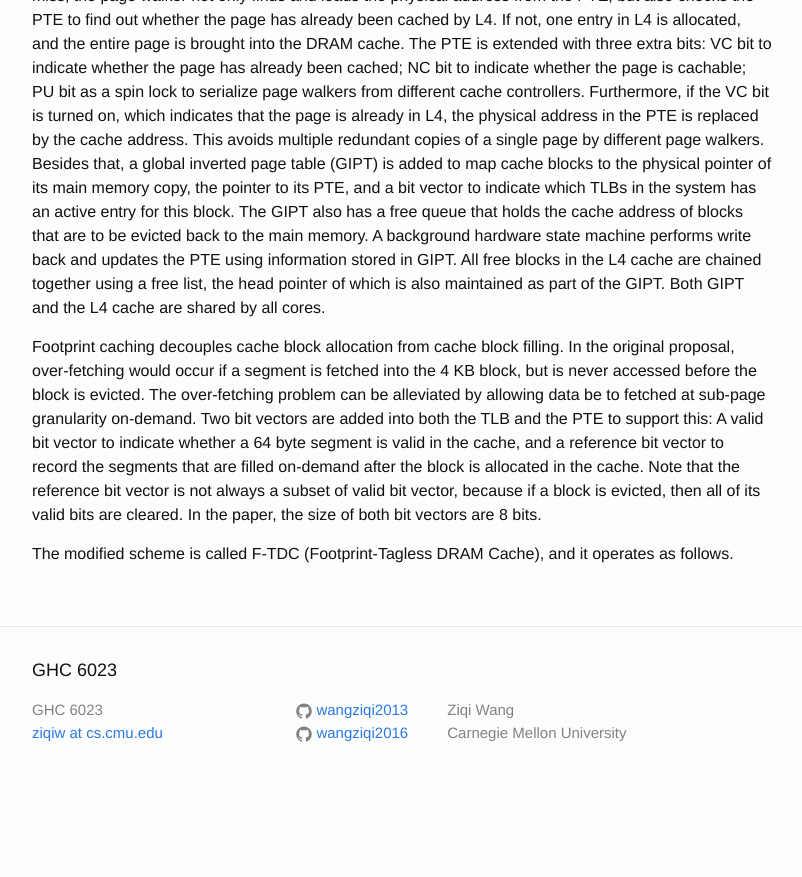
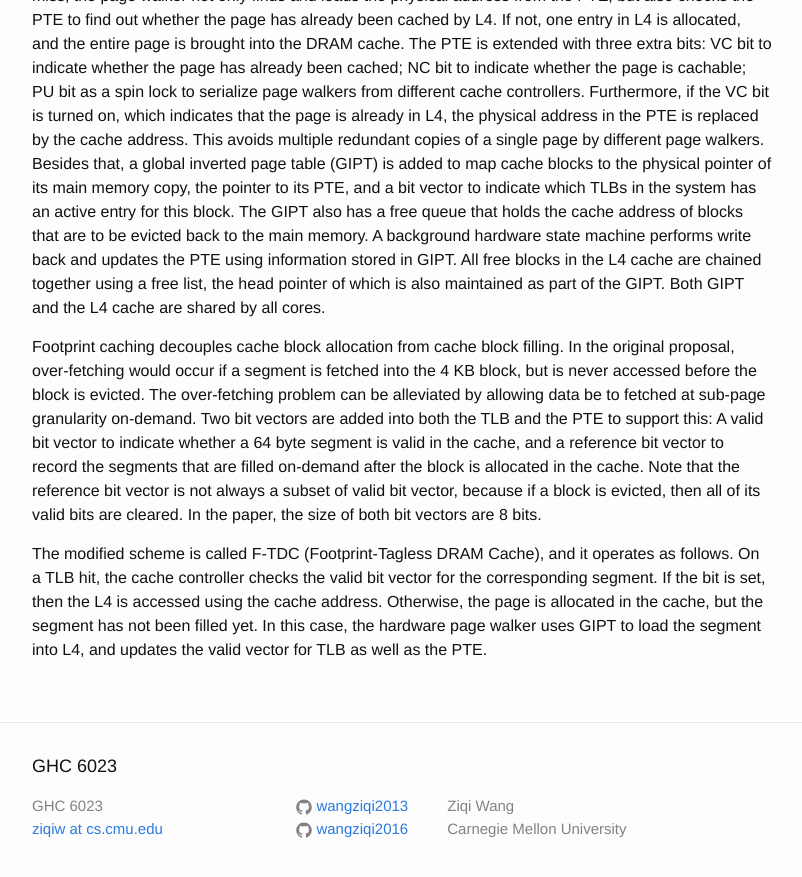
Before and after one commit to wangziqi2013/wangziqi2013.github.io, a Jekyll site: the page built from _posts/2018-06-16-Footprint-Caching.markdown, in a window 1280 px wide and 900 px high, scrolled down 1051 px. Shown: the top 877 px of the window, without its empty margins (238-1040 px from the left). Built offline with Jekyll 4.4.1, drawn with Linux system fonts in a browser that asks for light colours; before the commit the page ends 1855 px from its top, so only the background shows below that.

Commit message:
Working on operations

```diff
--- a/_posts/2018-06-16-Footprint-Caching.markdown
+++ b/_posts/2018-06-16-Footprint-Caching.markdown
@@ -57,4 +57,7 @@ is valid in the cache, and a reference bit vector to record the segments that ar
 allocated in the cache. Note that the reference bit vector is not always a subset of valid bit vector, because if a block
 is evicted, then all of its valid bits are cleared. In the paper, the size of both bit vectors are 8 bits.
 
-The modified scheme is called F-TDC (Footprint-Tagless DRAM Cache), and it operates as follows.
+The modified scheme is called F-TDC (Footprint-Tagless DRAM Cache), and it operates as follows. On a TLB hit, the cache
+controller checks the valid bit vector for the corresponding segment. If the bit is set, then the L4 is accessed using
+the cache address. Otherwise, the page is allocated in the cache, but the segment has not been filled yet. In this case,
+the hardware page walker uses GIPT to load the segment into L4, and updates the valid vector for TLB as well as the PTE.
```
